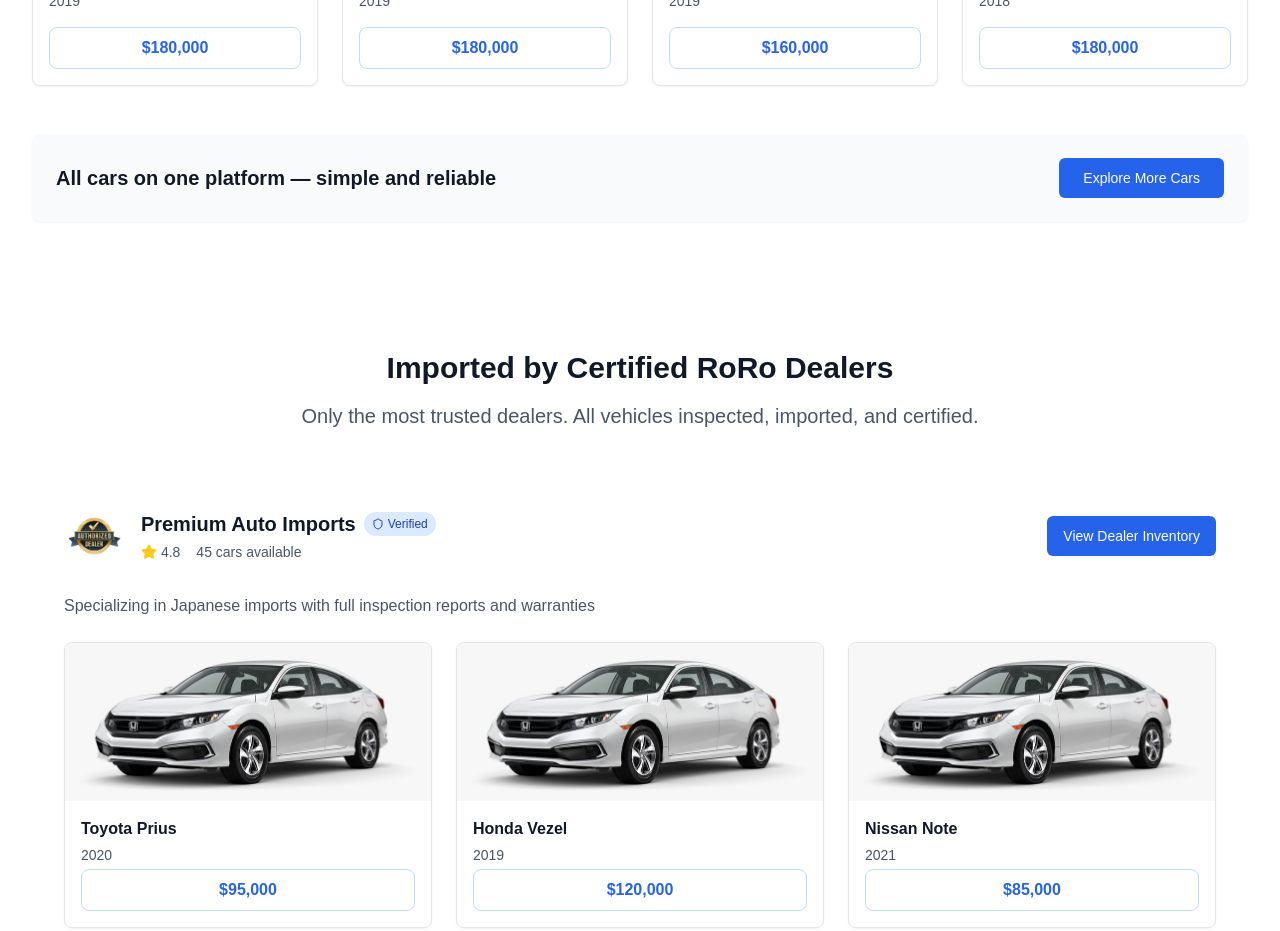
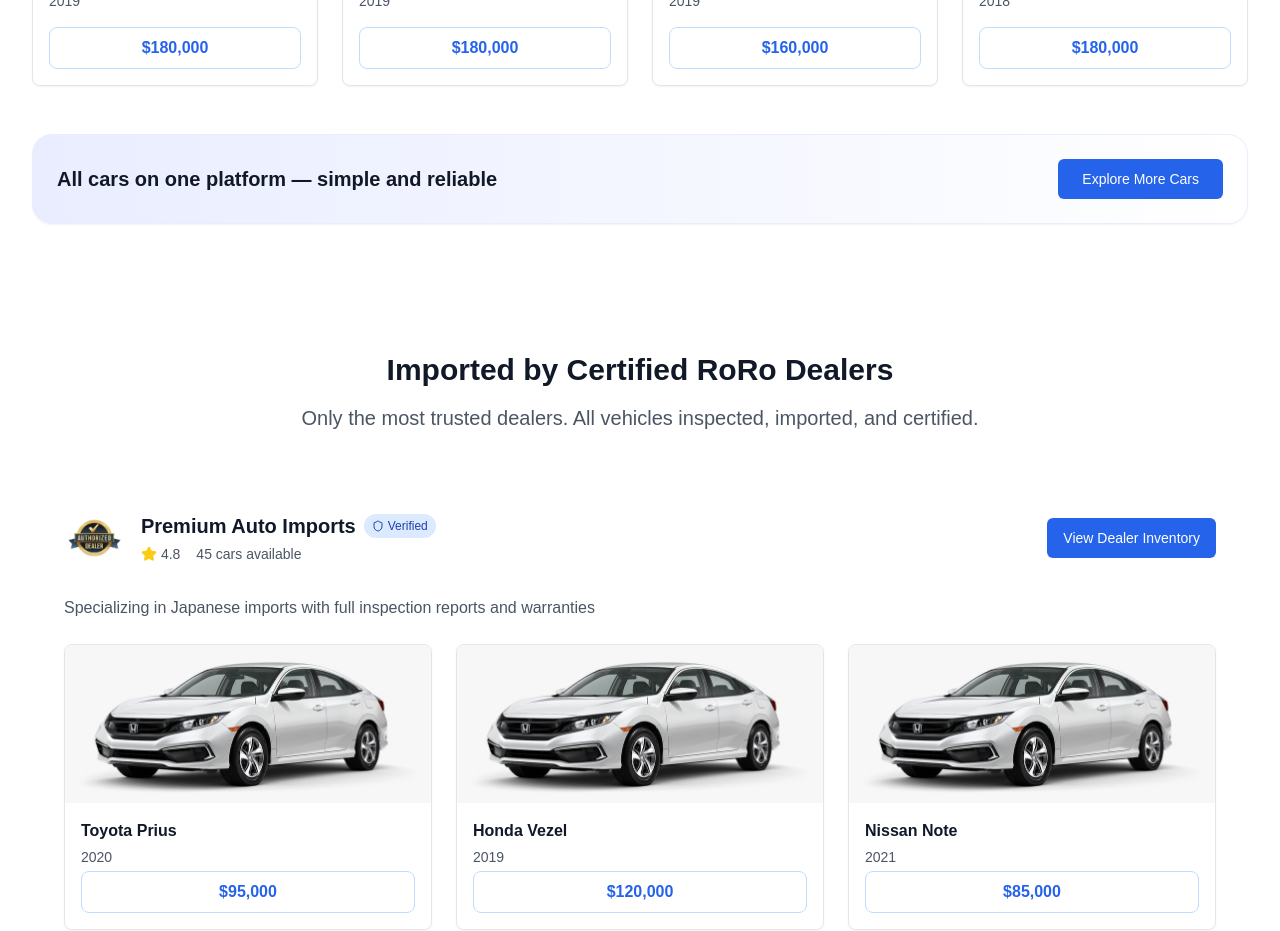
Before and after one commit to ZyperLLC/CarSiteFrontend, a Next.js app: page / in a window 1280 px wide. Shown: the part 1800-2731 px from the top of the page. Built offline with nearby package versions, Linux system fonts and the light colour scheme.

Commit message:
Update Listing Page

```diff
--- a/components/featured-listings.tsx
+++ b/components/featured-listings.tsx
@@ -136,7 +136,7 @@ export default function FeaturedListings() {
         </div>
 
         {/* Bottom Section */}
-        <div className="flex flex-col md:flex-row justify-between items-center bg-gray-50 p-6 rounded-lg shadow-sm">
+        <div className="flex flex-col md:flex-row justify-between items-center rounded-[20px] border border-[#E9EEFD] bg-gradient-to-r from-[#E9EDFF] to-[#FFFFFF] p-6 shadow-sm">
           <div className="mb-4 md:mb-0 text-center md:text-left">
             <h3 className="text-xl font-semibold text-gray-900">
               All cars on one platform — simple and reliable
```
Also changed, not shown: 1 other file (tests, documents, lock files or other folders).
